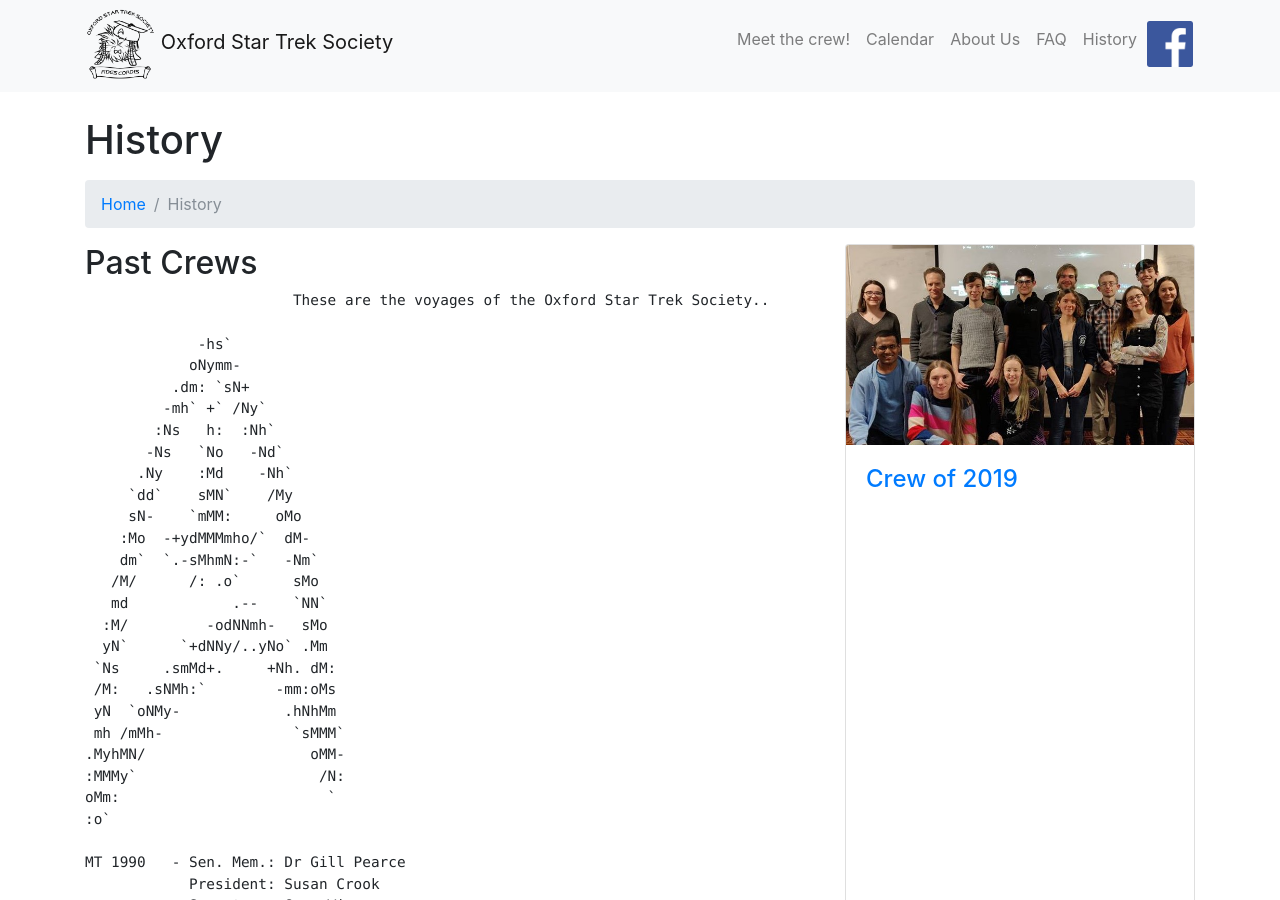
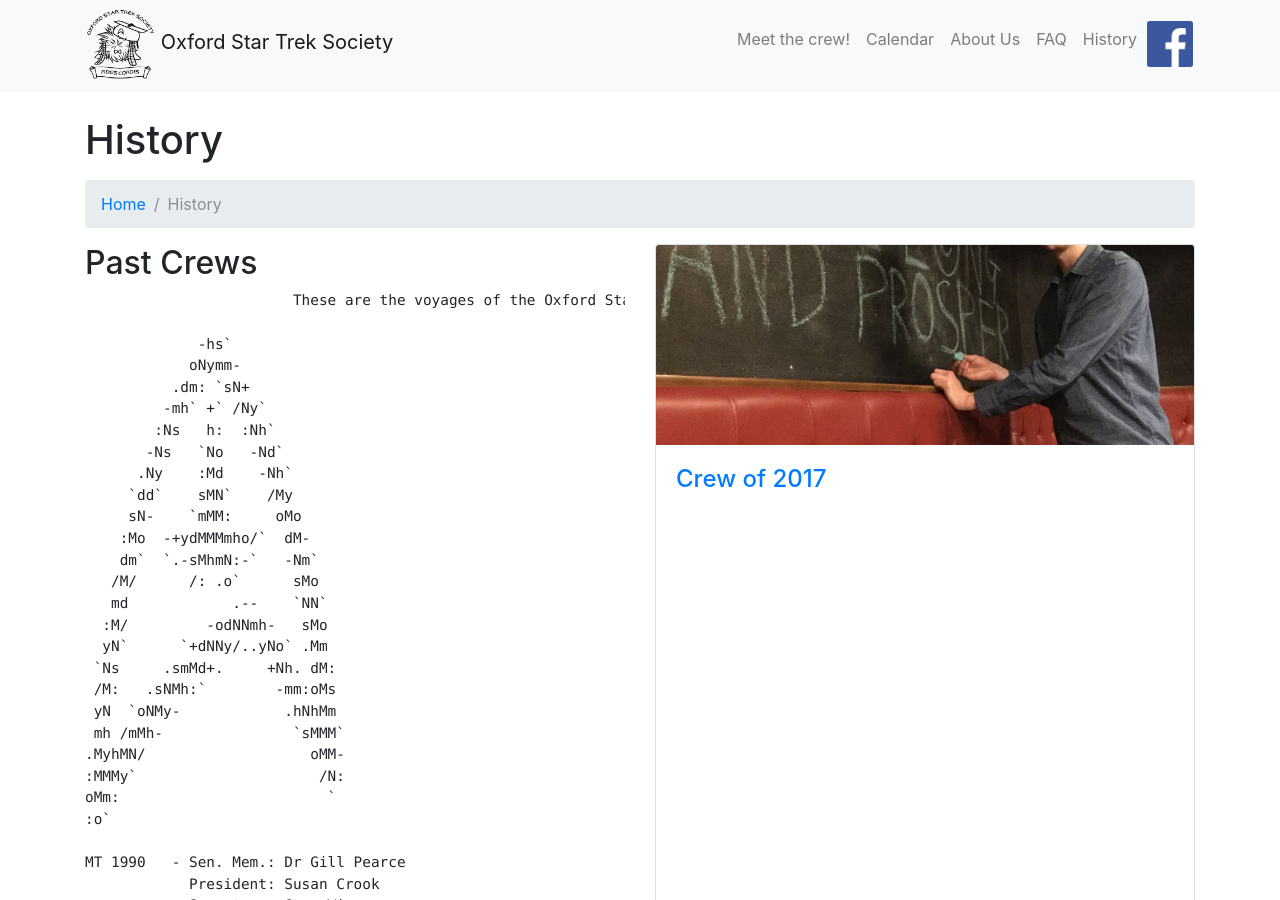
Before and after one commit to oxfordstartreksociety/oxfordstartreksociety.github.io, a Jekyll site: the page built from history.html, in a window 1280 px wide and 900 px high. Built offline with Jekyll 4.4.1, drawn with Linux system fonts in a browser that asks for light colours.

Commit message:
Adding crew photos

```diff
--- a/history.html
+++ b/history.html
@@ -11,7 +11,7 @@
 	<li class="breadcrumb-item active">History</li>
   </ol>
   <div class="row">
-	<div class="col-lg-8 mb-4">
+	<div class="col-lg-6 mb-4">
   		<h2>Past Crews</h2>
   		<div class="memorial">
 			<pre>
@@ -19,7 +19,31 @@
 			</pre>
   		</div>
 	</div>
-	<div class="col-lg-4 col-sm-6 portfolio-item">
+	<div class="col-lg-6 col-sm-6 portfolio-item">
+	  <div class="card h-100">
+		<div class="card-img-trim">
+		  <a href="#"><img class="card-img-top card-img-trim"
+		  src="img/llap.jpg" alt=""></a>
+		</div>
+		<div class="card-body">
+		  <h4 class="card-title">
+			<a href="#">Crew of 2017</a>
+		  </h4>
+		</div>
+	</div>
+	<div class="col-lg-6 col-sm-6 portfolio-item">
+	  <div class="card h-100">
+		<div class="card-img-trim">
+		  <a href="#"><img class="card-img-top card-img-trim"
+		  src="img/big_group.jpg" alt=""></a>
+		</div>
+		<div class="card-body">
+		  <h4 class="card-title">
+			<a href="#">Crew of 2018</a>
+		  </h4>
+		</div>
+	</div>
+	<div class="col-lg-6 col-sm-6 portfolio-item">
 	  <div class="card h-100">
 		<div class="card-img-trim">
 		  <a href="#"><img class="card-img-top card-img-trim"
```
